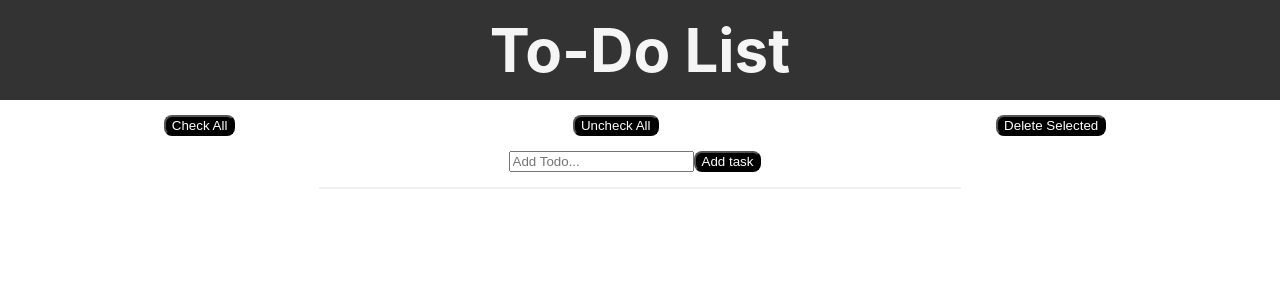
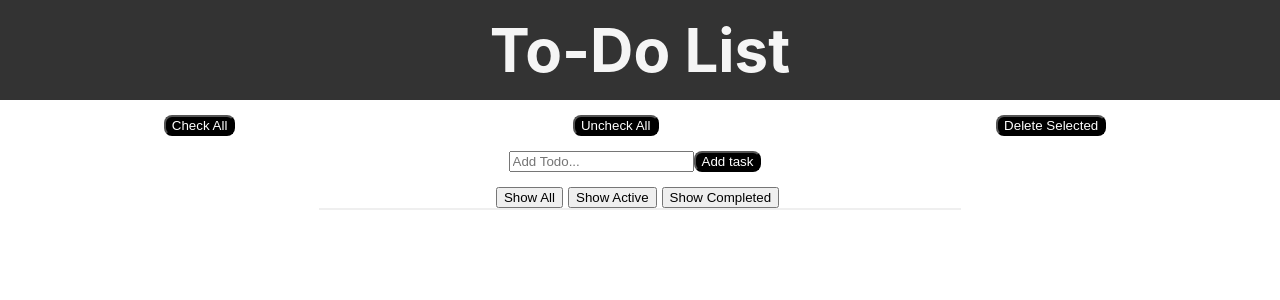
Before and after one commit to pe7r/project, a React (Create React App) app: page / in a window 1280 px wide. Shown: the top 300 px of the page. Built offline with nearby package versions, Linux system fonts and the light colour scheme.

Commit message:
Added Sort buttons (Show all, show complited, show active) (March 15) #1

```diff
--- a/src/App.js
+++ b/src/App.js
@@ -4,6 +4,7 @@ import Header from './components/Header'
 import AddTask from './components/AddTask'
 import ToDoItem from './components/ToDoItem'
 import Filters from './components/Filters'
+import Sort from './components/Sort'
 
 
 class App extends Component {
@@ -91,6 +92,7 @@ class App extends Component {
 				deleteSelected={this.deleteSelected}
 				/>
 				<AddTask onCreate={this.addTask} />
+				<Sort />
 				<div className="todo-list">
             		{toDoItems}
         		</div>
--- /dev/null
+++ b/src/components/Sort.css
@@ -0,0 +1,8 @@
+.sortButtons {
+	display: flex;
+	justify-content: center;
+}
+
+.sortButtons button {
+	margin-right: 5px;
+}
--- /dev/null
+++ b/src/components/Sort.js
@@ -0,0 +1,17 @@
+import React from 'react'
+import './Sort.css'
+
+class Sort extends React.Component {
+
+	render() {
+		return (
+			<div className="sortButtons">
+				<button onClick={this.props.showAll}> Show All </button>
+				<button> Show Active </button>
+				<button> Show Completed </button>
+			</div>
+		)
+	}
+}
+
+export default Sort
```
